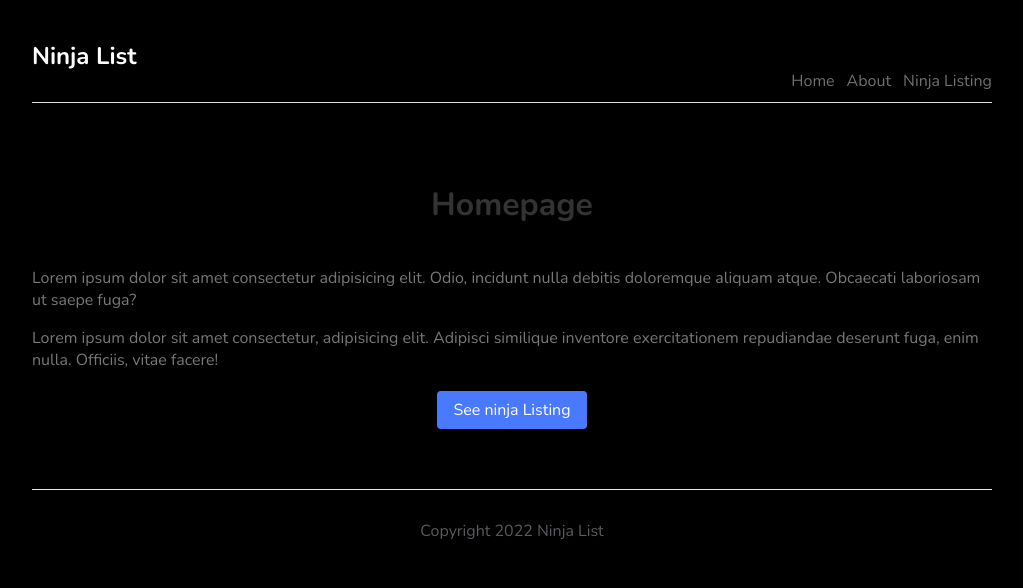
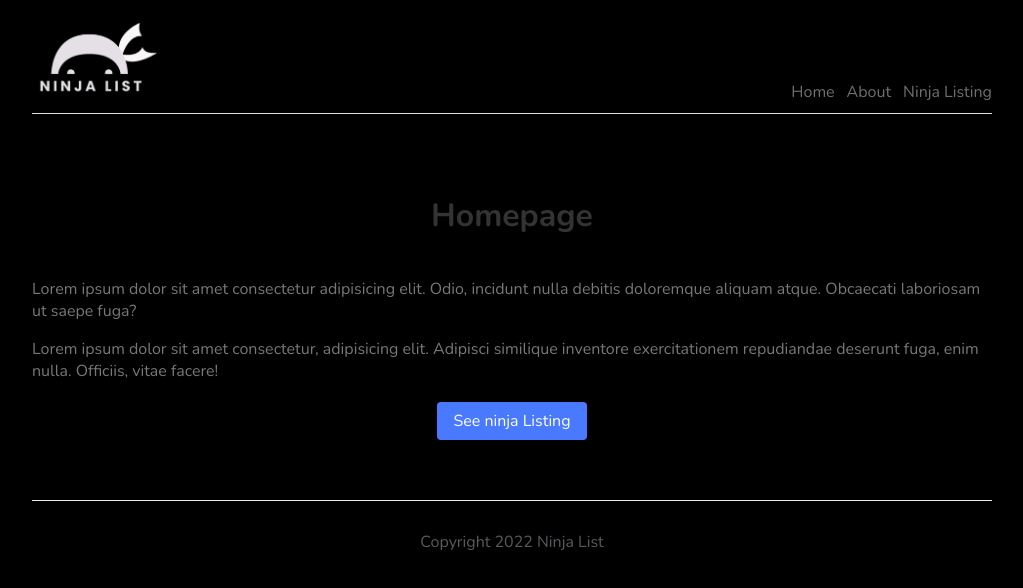
Before and after one commit to PKG-7/next-js-netninja, a Next.js app: page / in a window 1280 px wide. Shown: the top 588 px of the page, without its empty margins (128-1151 px from the left). Built offline with nearby package versions, Linux system fonts and the light colour scheme.

Commit message:
9-les-done

```diff
--- a/components/Navbar.tsx
+++ b/components/Navbar.tsx
@@ -1,4 +1,5 @@
 import Link from 'next/link';
+import Image from 'next/image';
 
 interface Props {
   //   text: string;
@@ -8,7 +9,7 @@
   return (
     <nav>
       <div className='logo'>
-        <h1>Ninja List</h1>
+        <Image src='/logo.png' width={128} height={77} alt='logo' />
       </div>
       <Link href='/'>Home</Link>
       <Link href='/about'>About</Link>
--- a/pages/index.tsx
+++ b/pages/index.tsx
@@ -1,9 +1,14 @@
 import Link from 'next/link';
 import styles from '../styles/Home.module.scss';
+import Head from 'next/head';
 
 export default function Home() {
   return (
-    <div>
+    <>
+      <Head>
+        <title>Ninja List | Home</title>
+        <meta name='keywords' content='ninjas' />
+      </Head>
       <h1 className={styles.title}>Homepage</h1>
       <p className={styles.text}>
         Lorem ipsum dolor sit amet consectetur adipisicing elit. Odio, incidunt
@@ -18,6 +23,6 @@
       <Link className={styles.btn} href='/ninjas'>
         See ninja Listing
       </Link>
-    </div>
+    </>
   );
 }
```
Also changed, not shown: pages/about.tsx (+10 -3 lines), public/logo.png (added).
